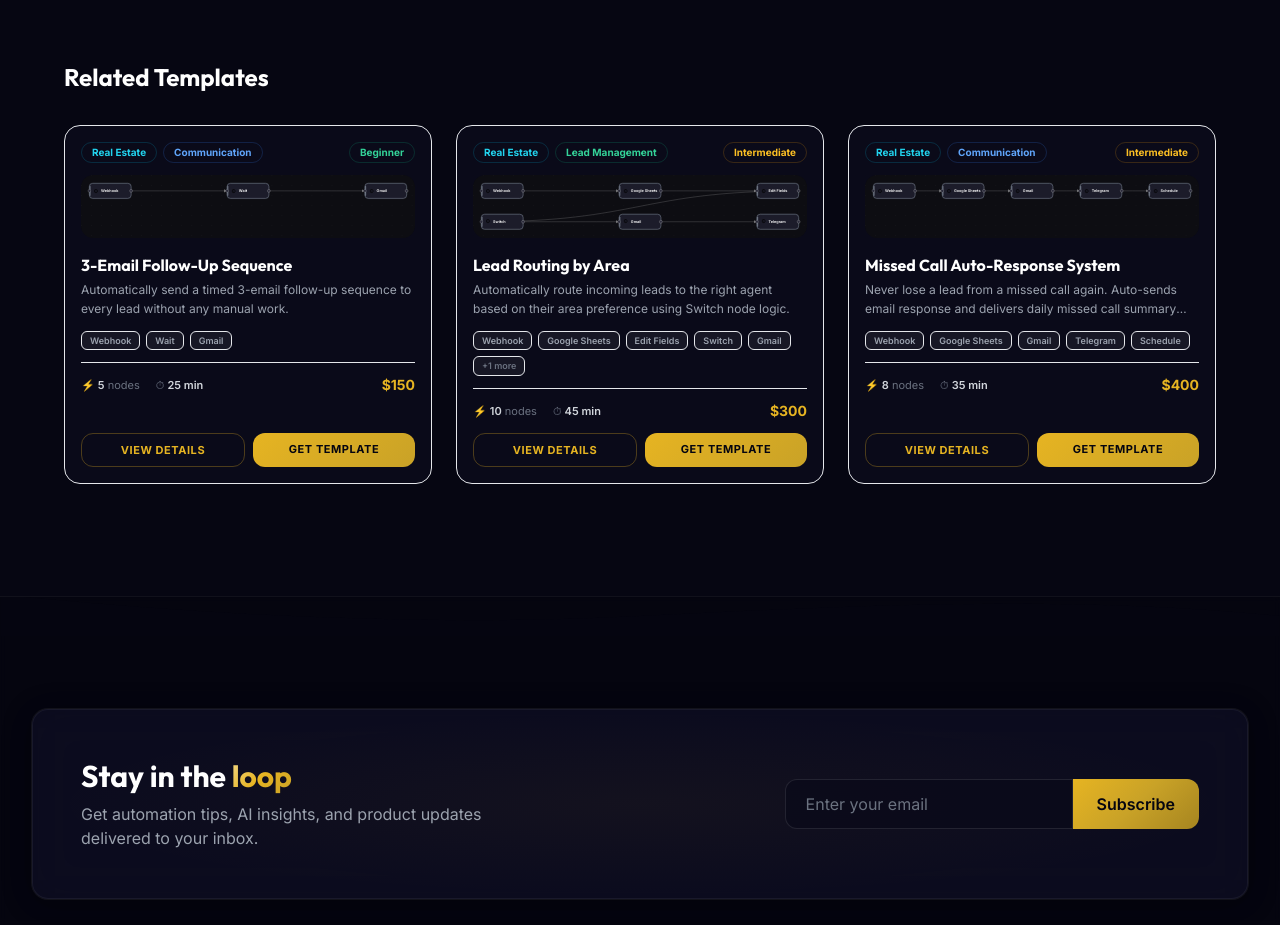
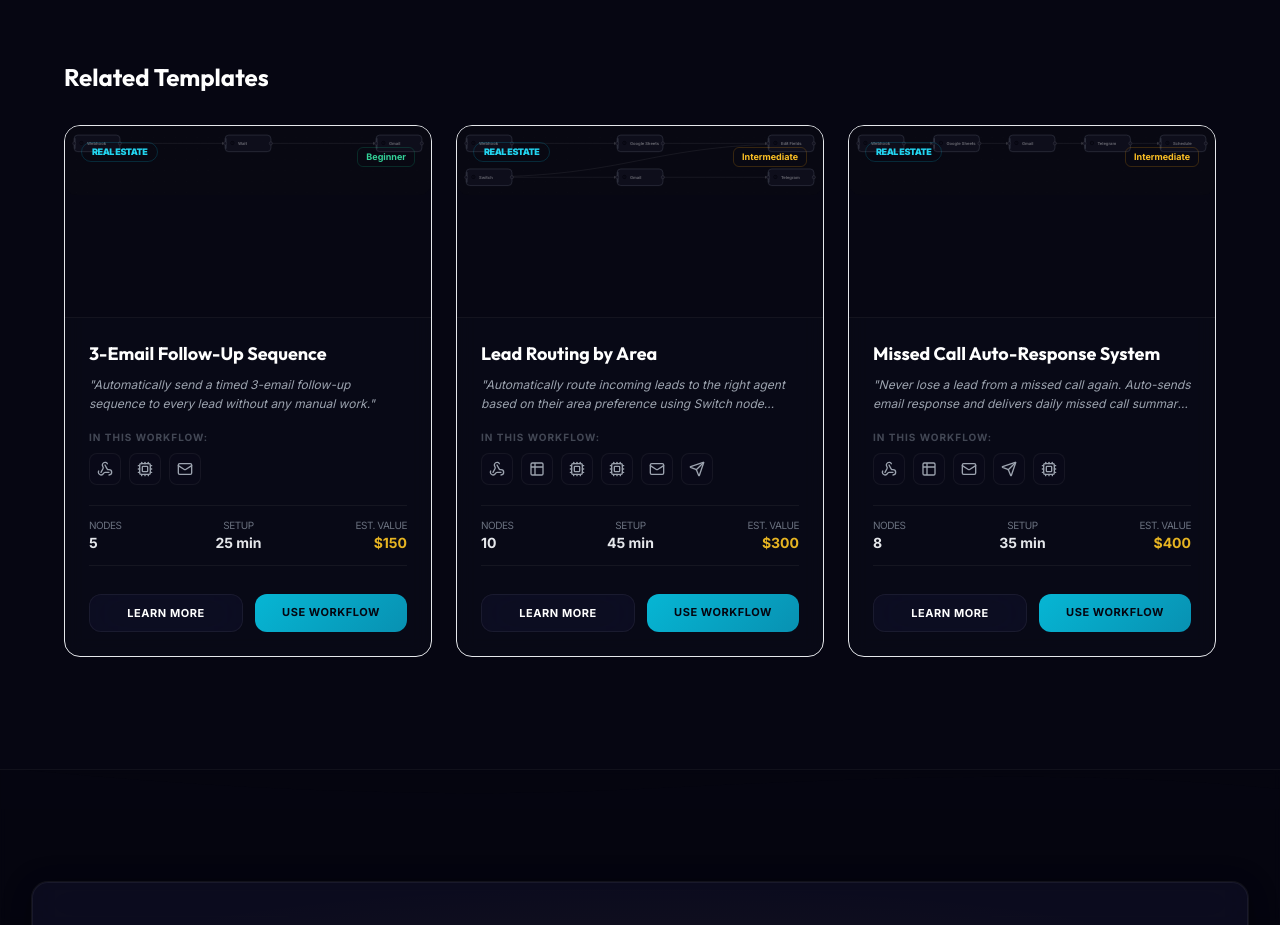
Before and after one commit to anasanrai/BridgeFlow, a Next.js app: page /templates/real-estate-lead-capture in a window 1280 px wide. Shown: the part 1620-2545 px from the top of the page. Built offline with nearby package versions, Linux system fonts and the light colour scheme; no server answers; the database is empty.

Commit message:
feat: polish templates marketplace UI and ensure nav stability

```diff
--- a/src/components/templates/TemplateCard.tsx
+++ b/src/components/templates/TemplateCard.tsx
@@ -1,6 +1,46 @@
 import Link from "next/link";
+import {
+    Webhook,
+    Database,
+    Mail,
+    MessageSquare,
+    Send,
+    FileText,
+    Calendar,
+    Cpu,
+    Bot,
+    Globe,
+    Zap,
+    Table2,
+    Code2,
+    Briefcase,
+    Users,
+    ArrowRight
+} from "lucide-react";
 import { Template, categoryColors, difficultyColors } from "@/data/templates";
 import WorkflowDiagram from "./WorkflowDiagram";
+
+// Mapping n8n node names to Lucide icons
+const nodeIconMap: Record<string, any> = {
+    "Webhook": Webhook,
+    "Google Sheets": Table2,
+    "Telegram": Send,
+    "Gmail": Mail,
+    "OpenAI": Cpu,
+    "Claude AI": Bot,
+    "OpenRouter": Globe,
+    "Slack": MessageSquare,
+    "Database": Database,
+    "Airtable": Table2,
+    "Notion": FileText,
+    "Google Calendar": Calendar,
+    "Code": Code2,
+    "HTTP Request": Globe,
+    "AI Agent": Zap,
+    "CRM": Briefcase,
+    "GoHighLevel": Briefcase,
+    "Lead": Users,
+};
 
 interface TemplateCardProps {
     template: Template;
@@ -12,103 +52,126 @@ export default function TemplateCard({ template, compact = false }: TemplateCard
 
     return (
         <div
-            className="template-card relative flex flex-col rounded-2xl overflow-hidden border border-white/8"
+            className="template-card relative flex flex-col rounded-2xl overflow-hidden border border-white/8 group"
             style={{
-                background: "rgba(12,12,28,0.8)",
-                transition: "transform 250ms ease-out, box-shadow 250ms ease-out, border-color 250ms ease-out",
+                background: "rgba(10,12,25,0.6)",
+                backdropFilter: "blur(10px)",
+                transition: "all 300ms cubic-bezier(0.4, 0, 0.2, 1)",
             }}
         >
-            {/* ── MOST POPULAR ribbon ─────────────── */}
-            {template.featured && (
-                <div
-                    className="absolute top-4 right-[-28px] z-10 rotate-45 px-8 py-1 text-[9px] font-black uppercase tracking-widest text-navy-950"
-                    style={{
-                        background: "linear-gradient(135deg, #e6b422 0%, #c9a227 100%)",
-                        boxShadow: "0 2px 12px rgba(230,180,34,0.4)",
-                    }}
-                >
-                    Most Popular
+            {/* ── Workflow Preview (Canvas style) ─────────────── */}
+            <div className="relative h-48 overflow-hidden bg-navy-950/40 border-b border-white/5">
+                <div className="absolute inset-0 opacity-40 group-hover:opacity-60 transition-opacity">
+                    <WorkflowDiagram template={template} compact />
                 </div>
-            )}
 
-            {/* ── Header badges ───────────────────── */}
-            <div className="flex items-start justify-between gap-2 p-4 pb-0">
-                <div className="flex flex-wrap gap-1.5">
-                    {template.categories.slice(0, 2).map((cat) => (
+                {/* Overlay for "View Pattern" hint */}
+                <div className="absolute inset-0 flex items-center justify-center bg-navy-950/20 opacity-0 group-hover:opacity-100 transition-opacity pointer-events-none">
+                    <div className="px-4 py-2 rounded-full glass border border-white/10 text-[10px] font-bold uppercase tracking-widest text-white shadow-2xl">
+                        Preview Workflow
+                    </div>
+                </div>
+
+                {/* ── Category badges ───────────────────── */}
+                <div className="absolute top-4 left-4 flex flex-wrap gap-1.5 z-10">
+                    {template.categories.slice(0, 1).map((cat) => (
                         <span
                             key={cat}
-                            className={`inline-block px-2.5 py-0.5 rounded-full text-[10px] font-bold border ${categoryColors[cat] || "bg-gray-500/15 text-gray-400 border-gray-500/20"}`}
+                            className={`inline-block px-2.5 py-0.5 rounded-full text-[9px] font-black uppercase tracking-tighter border ${categoryColors[cat] || "bg-gray-500/15 text-gray-400 border-gray-500/20"}`}
                         >
                             {cat}
                         </span>
                     ))}
                 </div>
+
+                {/* ── Difficulty ───────────────────── */}
+                <div className="absolute top-4 right-4 z-10">
                     <span
-                    className={`flex-shrink-0 inline-block px-2.5 py-0.5 rounded-full text-[10px] font-bold border ${difficultyColors[template.difficulty]}`}
+                        className={`inline-block px-2 py-0.5 rounded-md text-[9px] font-bold border ${difficultyColors[template.difficulty]}`}
                     >
                         {template.difficulty}
                     </span>
                 </div>
-
-            {/* ── Workflow mini-diagram ─────────────── */}
-            <div className="px-4 pt-3">
-                <WorkflowDiagram template={template} compact />
             </div>
 
             {/* ── Content ──────────────────────────── */}
-            <div className="flex flex-col flex-1 gap-3 p-4">
+            <div className="flex flex-col flex-1 p-5 lg:p-6 gap-4">
                 <div>
-                    <h3 className="font-display font-bold text-white text-base leading-snug mb-1">
+                    <h3 className="font-display font-bold text-white text-lg leading-snug mb-2 group-hover:text-gold-400 transition-colors">
                         {template.name}
                     </h3>
-                    <p className="text-xs text-gray-400 leading-relaxed line-clamp-2">
-                        {template.description}
+                    <p className="text-xs text-gray-400 leading-relaxed line-clamp-2 italic">
+                        &quot;{template.description}&quot;
                     </p>
                 </div>
 
-                {/* Node pills */}
-                <div className="flex flex-wrap gap-1.5">
-                    {template.nodes.slice(0, 5).map((node) => (
-                        <span
+                {/* ── "In this workflow" Icons (n8n style) ───────── */}
+                <div className="space-y-2">
+                    <div className="text-[10px] font-bold uppercase tracking-widest text-gray-500 opacity-60">In this workflow:</div>
+                    <div className="flex flex-wrap gap-2">
+                        {template.nodes.slice(0, 6).map((node) => {
+                            const Icon = nodeIconMap[node] || Cpu;
+                            return (
+                                <div
                                     key={node}
-                            className="inline-block px-2 py-0.5 rounded-md text-[9px] font-semibold bg-white/5 text-gray-400 border border-white/8"
+                                    className="w-8 h-8 rounded-lg bg-navy-900/80 border border-white/5 flex items-center justify-center text-gray-400 hover:text-gold-400 hover:border-gold-400/20 transition-all cursor-help"
+                                    title={node}
                                 >
-                            {node}
-                        </span>
-                    ))}
-                    {template.nodes.length > 5 && (
-                        <span className="inline-block px-2 py-0.5 rounded-md text-[9px] font-semibold bg-white/5 text-gray-500 border border-white/8">
-                            +{template.nodes.length - 5} more
-                        </span>
+                                    <Icon className="w-4 h-4" />
+                                </div>
+                            );
+                        })}
+                        {template.nodes.length > 6 && (
+                            <div className="w-8 h-8 rounded-lg bg-navy-900/80 border border-white/5 flex items-center justify-center text-[10px] font-bold text-gray-500">
+                                +{template.nodes.length - 6}
+                            </div>
                         )}
                     </div>
-
-                {/* Stats row */}
-                <div className="flex items-center gap-4 text-[11px] text-gray-500 border-t border-white/6 pt-3">
-                    <span title="Node count">⚡ <span className="text-gray-300 font-semibold">{template.nodeCount}</span> nodes</span>
-                    <span title="Setup time">⏱ <span className="text-gray-300 font-semibold">{template.setupTime}</span></span>
-                    <span title="Estimated value" className="ml-auto text-gold-400 font-bold text-sm">
-                        ${template.value.toLocaleString()}
-                    </span>
                 </div>
 
-                {/* Action buttons */}
-                <div className="flex gap-2 mt-auto">
+                {/* ── Stats Strip ─────────────────────────── */}
+                <div className="flex items-center justify-between py-3 border-y border-white/5 my-1">
+                    <div className="flex flex-col">
+                        <span className="text-[10px] text-gray-500 uppercase tracking-tighter">Nodes</span>
+                        <span className="text-sm font-bold text-gray-200">{template.nodeCount}</span>
+                    </div>
+                    <div className="flex flex-col items-center">
+                        <span className="text-[10px] text-gray-500 uppercase tracking-tighter">Setup</span>
+                        <span className="text-sm font-bold text-gray-200">{template.setupTime}</span>
+                    </div>
+                    <div className="flex flex-col items-end">
+                        <span className="text-[10px] text-gray-500 uppercase tracking-tighter">Est. Value</span>
+                        <span className="text-sm font-bold text-gold-400">${template.value.toLocaleString()}</span>
+                    </div>
+                </div>
+
+                {/* ── Actions ──────────────────────────── */}
+                <div className="flex gap-3 mt-2">
                     <Link
                         href={`/templates/${template.slug}`}
-                        className="flex-1 text-center px-3 py-2 rounded-xl text-[11px] font-bold uppercase tracking-wider text-gold-400 border border-gold-400/30 hover:bg-gold-400/10 hover:border-gold-400/50 transition-all duration-200"
+                        className="flex-1 text-center px-4 py-2.5 rounded-xl text-[11px] font-bold uppercase tracking-wider text-white glass border border-white/10 hover:bg-white/10 transition-all duration-300"
                     >
-                        View Details
+                        Learn More
                     </Link>
                     <Link
-                        href="/contact"
-                        className="flex-1 text-center px-3 py-2 rounded-xl text-[11px] font-bold uppercase tracking-wider text-navy-950 transition-all duration-200 hover:shadow-[0_0_20px_rgba(230,180,34,0.4)] hover:scale-105"
-                        style={{ background: "linear-gradient(135deg, #e6b422 0%, #c9a227 100%)" }}
+                        href={`/templates/${template.slug}#canvas`}
+                        className="flex-1 text-center px-4 py-2.5 rounded-xl text-[11px] font-bold uppercase tracking-wider text-navy-950 transition-all duration-300 hover:shadow-[0_0_20px_rgba(6,182,212,0.4)]"
+                        style={{ background: "linear-gradient(135deg, #06b6d4 0%, #0891b2 100%)" }}
                     >
-                        Get Template
+                        Use Workflow
                     </Link>
                 </div>
             </div>
+
+            {/* ── Ribbon (Only if featured) ─────────────── */}
+            {template.featured && (
+                <div className="absolute top-0 right-0 p-4">
+                    <span className="flex h-2 w-2 relative">
+                        <span className="animate-ping absolute inline-flex h-full w-full rounded-full bg-gold-400 opacity-75"></span>
+                        <span className="relative inline-flex rounded-full h-2 w-2 bg-gold-500"></span>
+                    </span>
+                </div>
+            )}
         </div>
     );
 }
```
Also changed, not shown: src/app/templates/page.tsx (+32 -33 lines), src/components/templates/FilterBar.tsx (+28 -29 lines), src/lib/supabase-data.ts (+7 -0 lines). Lines whose indentation alone changed are shown as unchanged.
